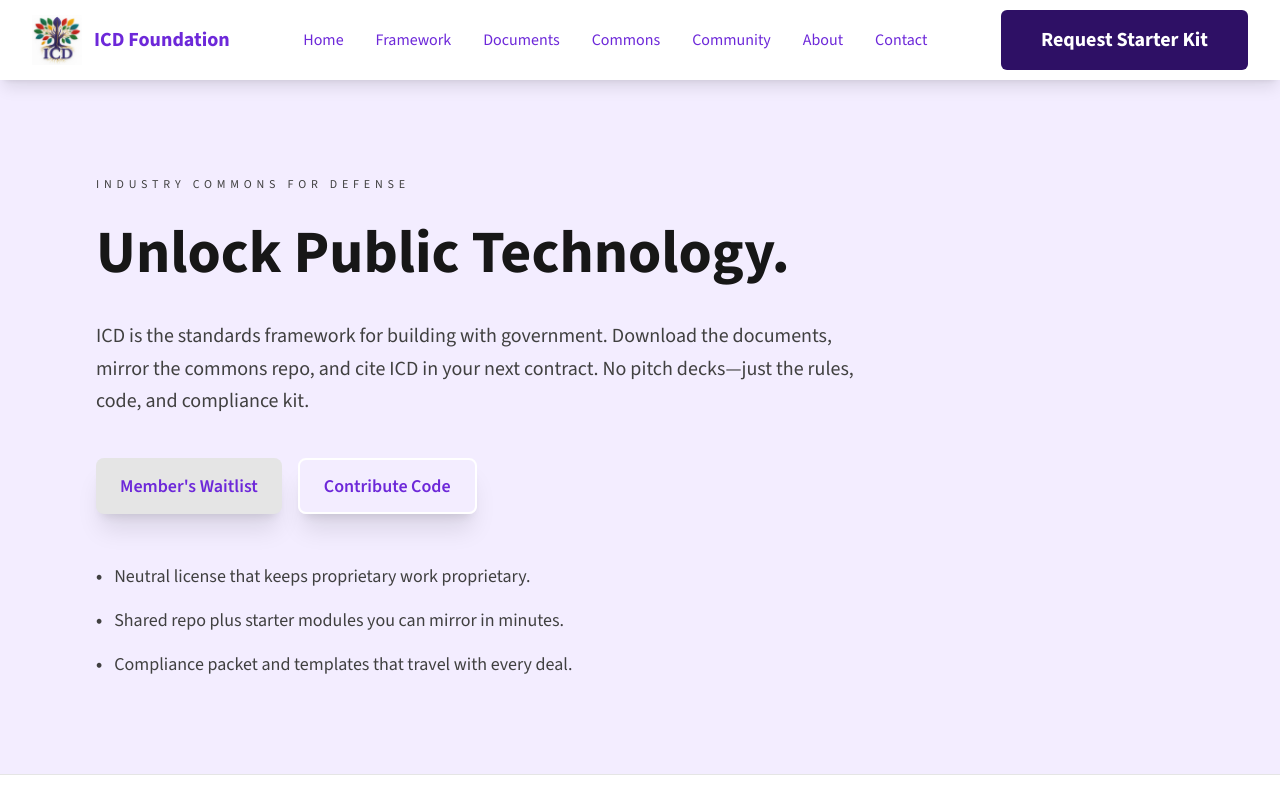
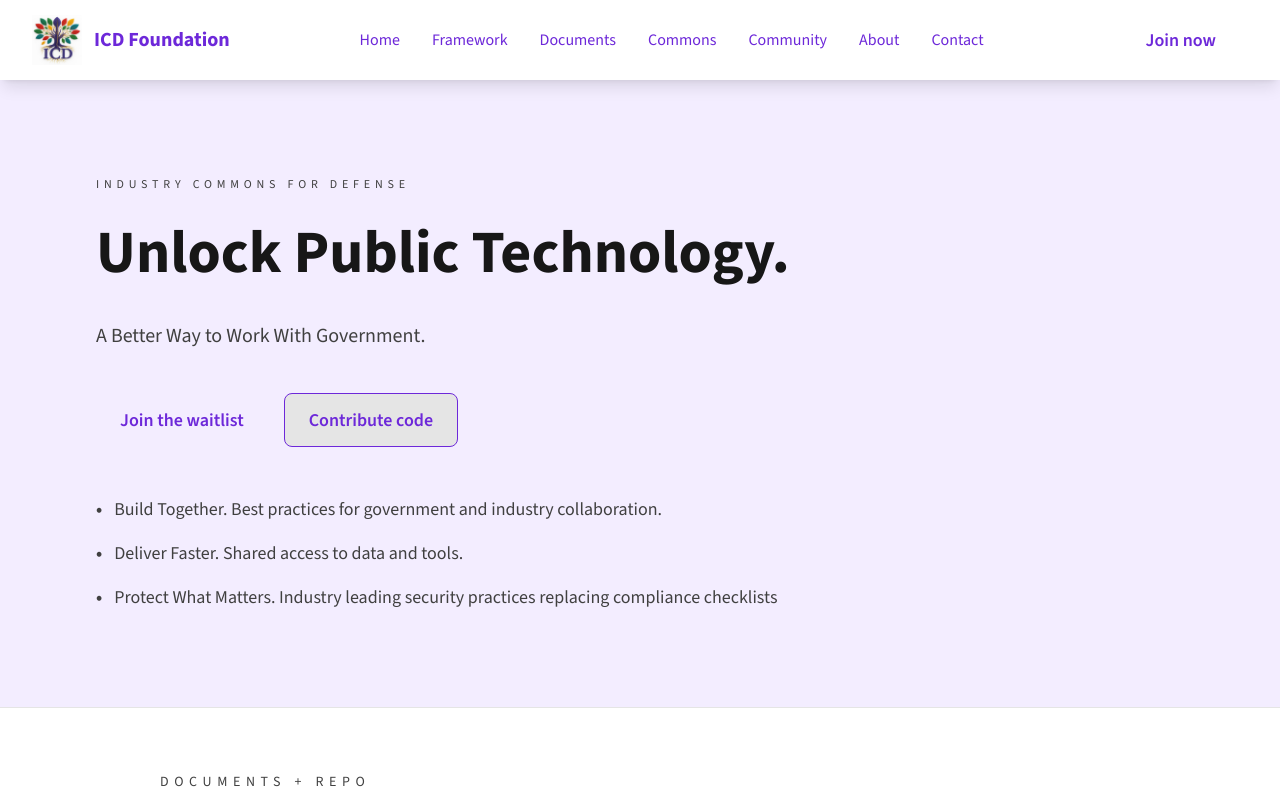
Before and after one commit to m4ndolore/defense_commons, a Next.js app: page /yc in a window 1280 px wide. Shown: the top 800 px of the page. Built offline with nearby package versions, Linux system fonts and the light colour scheme.

Commit message:
improving more home page

```diff
--- a/components/home/ClosingCTA.tsx
+++ b/components/home/ClosingCTA.tsx
@@ -6,28 +6,31 @@ import Button from '@/components/ui/Button';
 
 export default function ClosingCTA() {
   return (
-    <Section background="white" className="text-white text-center">
+    <Section background="white" className="text-center">
       <Container size="sm">
-        <h2 className="text-3xl sm:text-3xl font-display font-bold text-white mb-8">
+        <h2 className="text-3xl sm:text-3xl font-display font-bold text-primary-950 mb-4">
           Protect your IP. Share your code. Build faster.
         </h2>
+        <p className="text-primary-900 mb-8">
+          Download the licenses, invite partners into the commons repo, and cite ICD in your next contract.
+        </p>
 
         <div className="flex flex-col sm:flex-row justify-center gap-4">
+          <Button
+            href="/documents"
+            variant="primary"
+            size="lg"
+            className="bg-primary-900 text-white hover:bg-primary-800"
+          >
+            View documents
+          </Button>
           <Button
             href="/waitlist"
             variant="secondary"
             size="lg"
-            className="bg-icd-gold text-primary-950 hover:bg-yellow-400 shadow-xl font-semibold transition-all duration-200"
+            className="border border-primary-900 text-primary-900 hover:bg-primary-900 hover:text-white"
           >
-            Member&apos;s Waitlist
-          </Button>
-          <Button
-            href="/components"
-            variant="secondary"
-            size="lg"
-            className="bg-transparent border-2 border-white hover:bg-white hover:text-primary-950 shadow-xl font-semibold transition-all duration-200"
-          >
-            Contribute Code
+            Join the waitlist
           </Button>
         </div>
       </Container>
--- a/components/home/Hero.tsx
+++ b/components/home/Hero.tsx
@@ -3,9 +3,9 @@
 import Button from "@/components/ui/Button";
 
 const promises = [
-  "Neutral license that keeps proprietary work proprietary.",
-  "Shared repo plus starter modules you can mirror in minutes.",
-  "Compliance packet and templates that travel with every deal.",
+  "Build Together. Best practices for government and industry collaboration.",
+  "Deliver Faster. Shared access to data and tools.",
+  "Protect What Matters. Industry leading security practices replacing compliance checklists",
 ];
 
 export default function Hero() {
@@ -19,27 +19,25 @@ export default function Hero() {
           Unlock Public Technology.
         </h1>
         <p className="text-xl text-primary-900 max-w-3xl mb-10 leading-relaxed">
-          ICD is the standards framework for building with government. Download the documents,
-          mirror the commons repo, and cite ICD in your next contract. No pitch decks—just the
-          rules, code, and compliance kit.
+          A Better Way to Work With Government.
         </p>
 
         <div className="flex flex-wrap gap-4 mb-12">
           <Button
             href="/waitlist"
-            variant="secondary"
+            variant="primary"
             size="lg"
-            className="bg-icd-gold text-primary-950 hover:bg-yellow-400 shadow-xl font-semibold transition-all duration-200"
+            className="bg-primary-900 text-white hover:bg-primary-800"
           >
-            Member&apos;s Waitlist
+            Join the waitlist
           </Button>
           <Button
             href="/components"
             variant="secondary"
             size="lg"
-            className="bg-transparent border-2 border-white hover:bg-white hover:text-primary-950 shadow-xl font-semibold transition-all duration-200"
+            className="border border-primary-900 text-primary-900 hover:bg-primary-900 hover:text-white"
           >
-            Contribute Code
+            Contribute code
           </Button>
         </div>
 
--- a/components/layout/Header.tsx
+++ b/components/layout/Header.tsx
@@ -84,12 +84,9 @@ export default function Header() {
           <div className="hidden md:flex items-center">
             <Link
               href="/waitlist"
-              style={{ backgroundColor: '#2e1065', color: '#ffffff' }}
-              className="px-10 py-4 rounded-md hover:bg-primary-900 transition-colors duration-200 font-bold text-xl"
-              onMouseEnter={(e) => e.currentTarget.style.backgroundColor = '#4a1d8f'}
-              onMouseLeave={(e) => e.currentTarget.style.backgroundColor = '#2e1065'}
+              className="px-8 py-3 rounded-md bg-primary-900 text-white hover:bg-primary-800 transition-colors duration-200 font-semibold text-lg"
             >
-              Request Starter Kit
+              Join now
             </Link>
           </div>
 
@@ -123,11 +120,10 @@ export default function Header() {
             <div className="px-4 pt-4 mt-4 border-t">
               <Link
                 href="/waitlist"
-                style={{ backgroundColor: '#2e1065', color: '#ffffff' }}
-                className="block text-center px-6 py-4 rounded-md hover:bg-primary-900 transition-colors duration-200 font-bold text-xl mb-4"
+                className="block text-center px-6 py-4 rounded-md bg-primary-900 text-white hover:bg-primary-800 transition-colors duration-200 font-semibold text-lg mb-4"
                 onClick={() => setMobileMenuOpen(false)}
               >
-                Request Starter Kit
+                Join now
               </Link>
               <div className="flex space-x-4 justify-center">
                 {socialLinks.map((item) => (
```
